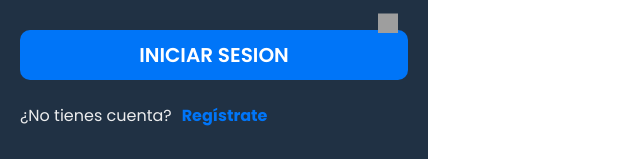
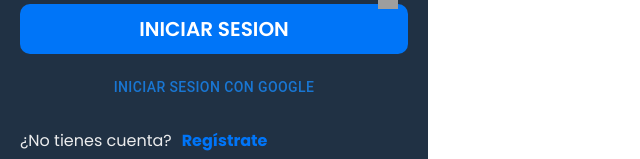
Before and after one commit to MatchingProyect/Matching-Front, a React (Vite) app: page /login in a window 1280 px wide. Shown: the part 449-608 px from the top of the page, without its empty margins (0-640 px from the left). Built offline with nearby package versions, Linux system fonts and the light colour scheme; grey boxes are pictures that could not be loaded.

Commit message:
btnGooglew

```diff
--- a/src/views/login/Login.jsx
+++ b/src/views/login/Login.jsx
@@ -2,6 +2,8 @@ import React, { useState } from "react";
 import { useForm, Controller } from "react-hook-form";
 import { Link } from "react-router-dom";
 import styles from "./login.module.css";
+import { Button } from "@mui/material";
+import styled from "@emotion/styled";
 
 const Login = () => {
   const {
@@ -104,6 +106,8 @@ const Login = () => {
           INICIAR SESION
         </button>
 
+        <Button sx={ { ..._styled.signWithGoogle} }>INICIAR SESION CON GOOGLE</Button>
+
         <div className={styles.container}>
   <p className={styles.registerText}>
     ¿No tienes cuenta? <br />
@@ -121,4 +125,10 @@ const Login = () => {
   );
 };
 
+const _styled = {
+  signWithGoogle: {
+    marginTop: '15px',
+  }
+}
+
 export default Login;
--- a/src/views/login/login.module.css
+++ b/src/views/login/login.module.css
@@ -132,7 +132,7 @@
   border: none;
   cursor: pointer;
   position: absolute;
-  top: 499px;
+  top: 475px;
   right: 10px;
   transform: translateY(-50%);
   padding: 0;
@@ -347,14 +347,6 @@
   font-size: 16px;
 }
 
-.errors{
-  color: red;
-}
-
-.errorsPass{
-  color: red;
-}
-
 @media only screen and (max-width: 768px) {
   .logo {
     top: 10%;
```
